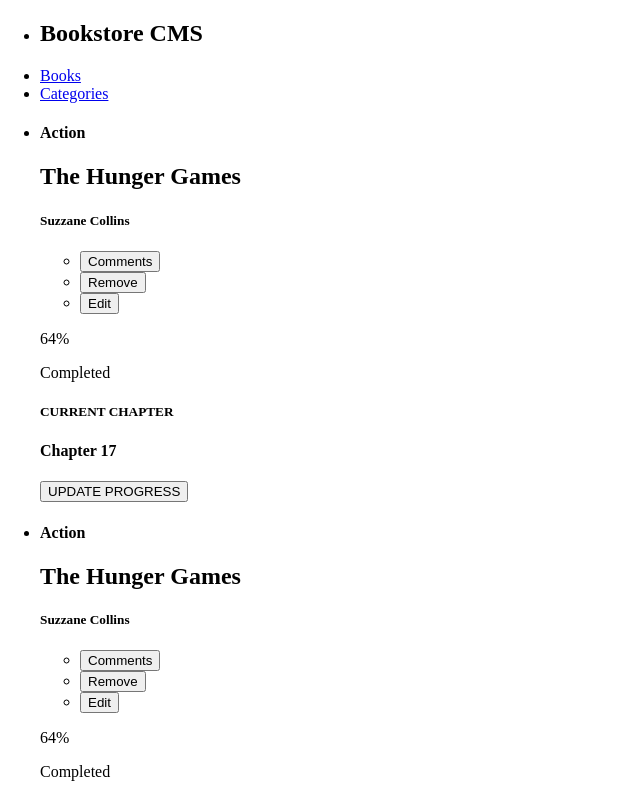
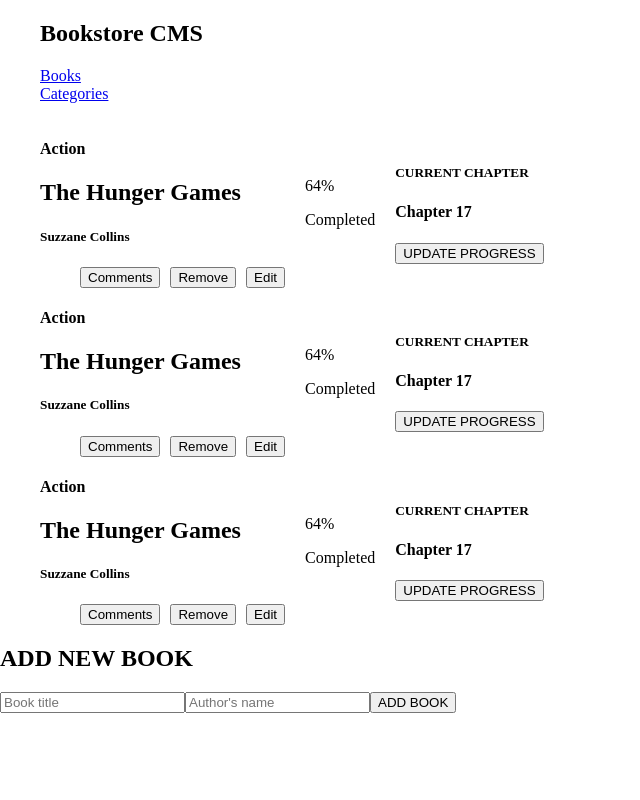
Before and after one commit to microvese-projects/bookstore-cra, a React (Create React App) app: page / in a window 1280 px wide. Shown: the top 800 px of the page, without its empty margins (0-640 px from the left). Built offline with nearby package versions, Linux system fonts and the light colour scheme.

Commit message:
Minimal styling

```diff
--- a/src/App.css
+++ b/src/App.css
@@ -1,3 +1,18 @@
 .App {
   background-color: #fff;
 }
+
+.book {
+  display: flex;
+  gap: 20px;
+  align-items: center;
+}
+
+ul {
+  list-style: none;
+}
+
+.buttons {
+  display: flex;
+  gap: 10px;
+}
--- a/src/components/Book.js
+++ b/src/components/Book.js
@@ -5,7 +5,7 @@
         <h4>Action</h4>
         <h2>The Hunger Games</h2>
         <h5>Suzzane Collins</h5>
-        <ul>
+        <ul className="buttons">
           <li>
             <button type="button" id="comments">Comments</button>
           </li>
```
Also changed, not shown: src/index.css (line endings or trailing spaces).
